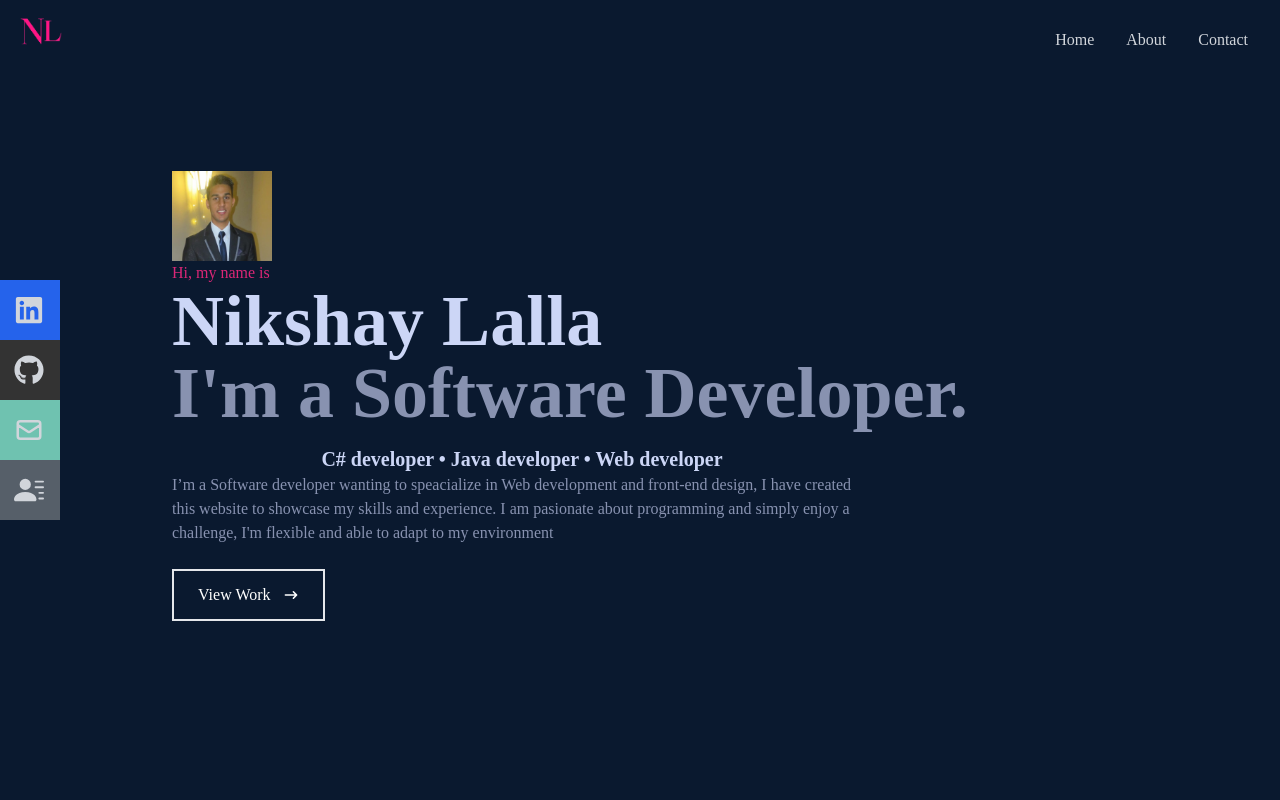
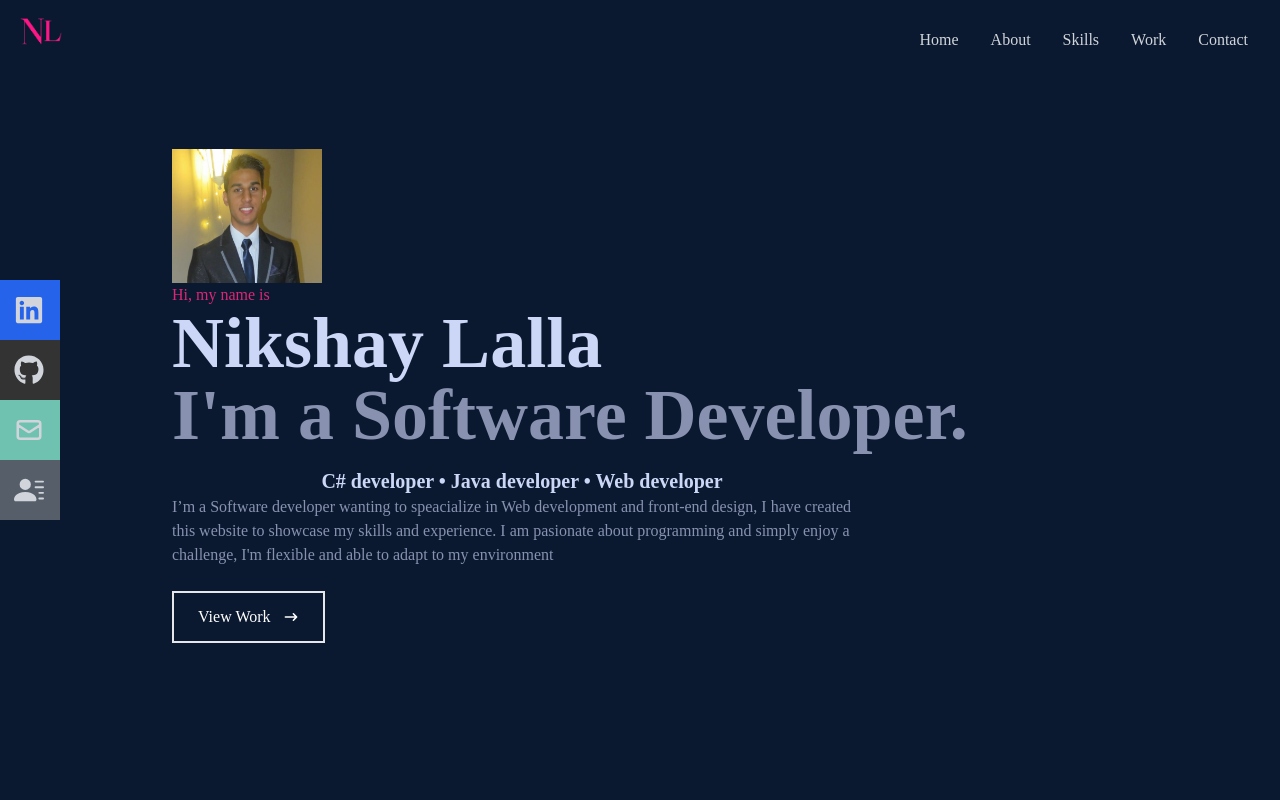
Before and after one commit to Nikshay51/my-app, a React (Create React App) app: page / in a window 1280 px wide. Shown: the top 800 px of the page. Built offline with nearby package versions, Linux system fonts and the light colour scheme.

Commit message:
home and navbar

```diff
--- a/src/components/Home.js
+++ b/src/components/Home.js
@@ -9,7 +9,7 @@ const Home = () => {
       {/* Container */}
       <div className='max-w-[1000px] mx-auto px-8 flex flex-col justify-center h-full'>
       <div>
-        <img src= {Nikshay} alt="Profile Image" style={{width: '100px'}}/>
+        <img src= {Nikshay} alt="Profile Image" style={{width:'150px'}}/>
        </div>
         <p className='text-pink-600'>Hi, my name is</p>
         <h1 className='text-4xl sm:text-7xl font-bold text-[#ccd6f6]'>
--- a/src/components/Navbar.js
+++ b/src/components/Navbar.js
@@ -28,6 +28,16 @@
             About
             </Link>
             </li>
+            <li>
+            <Link to='skills' smooth={true} duration={500}>
+            Skills
+            </Link>
+          </li>
+          <li>
+            <Link to='work' smooth={true} duration={500}>
+            Work
+            </Link>
+          </li>
             <li><Link to='contact' smooth={true} duration={500}>
             Contact
             </Link>
@@ -53,10 +63,22 @@
             About
           </Link>
           </li>
+          <li className='py-6 text-4xl'>
+            <Link onClick={handleClick} to='skills' smooth={true} duration={500}>
+            Skills
+            </Link>
+          </li>
+          <li className='py-6 text-4xl'>
+            <Link onClick={handleClick} to='work' smooth={true} duration={500}>
+            Work
+            </Link>
+          </li>
             <li className='py-6 text-4xl'>
             <Link onClick={handleClick} to='contact' smooth={true} duration={500}>
             Contact
-          </Link></li>
+          </Link>
+          </li>
+
 
         </ul>
 
```
